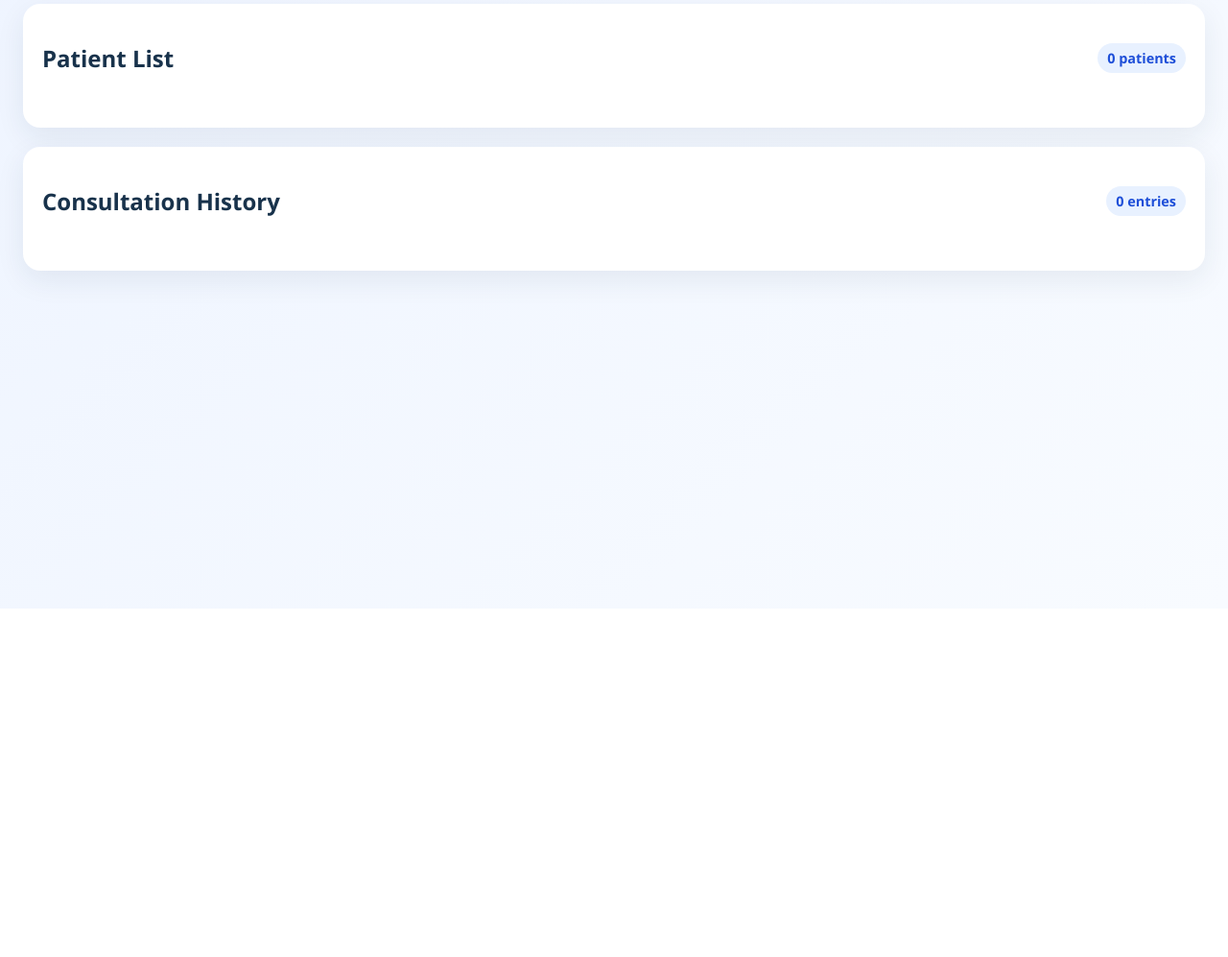
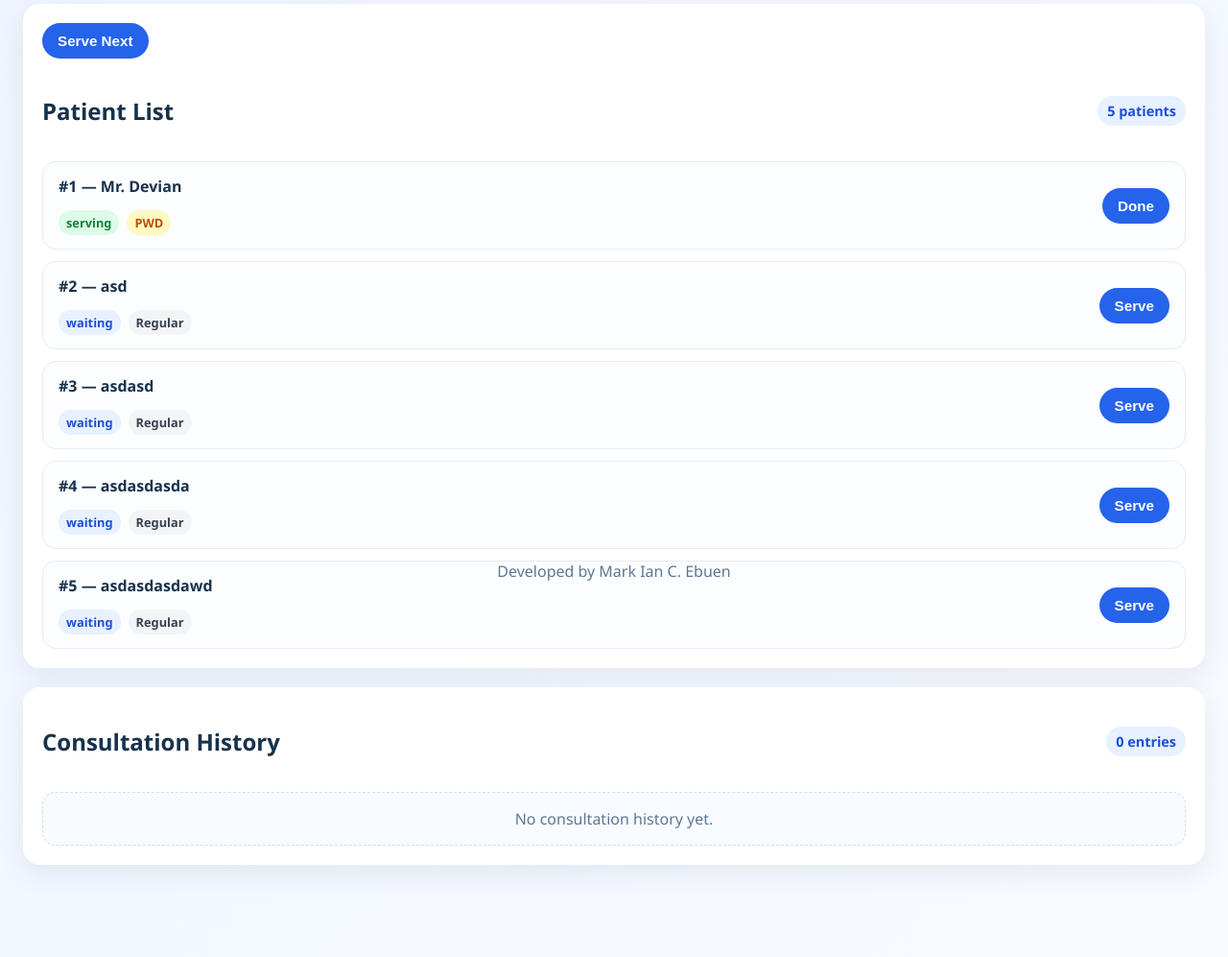
Before and after one commit to EbuenDev/QUEUING-SYSTEM, a PHP site: page /doctor.html in a window 1280 px wide. Shown: the part 166-1163 px from the top of the page at 96% size. Before the commit the page ends 800 px from the top, so only its background shows below. Run offline with PHP 8.4, Linux system fonts and the light colour scheme.

Commit message:
done the bhw page and all the redirect button to access the admin page

```diff
--- a/app.js
+++ b/app.js
@@ -20,6 +20,7 @@ function isAdminAuthenticated() {
   }
 }
 
+//This function sets the authentication state of the admin user in sessionStorage. It allows the application to remember whether the admin is logged in or not across page reloads within the same session.
 function setAdminAuthenticated(isAuthenticated) {
   try {
     if (isAuthenticated) {
@@ -32,6 +33,7 @@ function setAdminAuthenticated(isAuthenticated) {
   }
 }
 
+//This function updates the visibility of the admin login form, admin panel, and logout button based on the authentication state of the admin user. It ensures that only authenticated users can access the admin functionalities.
 function setAdminView(isAuthenticated) {
   const loginCard = document.getElementById('login-card');
   const adminPanel = document.getElementById('admin-panel');
@@ -57,6 +59,7 @@ function showAdminLoginError(message) {
   }
 }
 
+//This function broadcasts the current state of the queue to other browser tabs or windows using the BroadcastChannel API and localStorage. It ensures that all instances of the application stay in sync with the latest queue state.
 function broadcastState(nextState) {
   if (updateChannel) {
     updateChannel.postMessage({ type: 'queue-state-update', state: nextState });
@@ -71,6 +74,7 @@ function broadcastState(nextState) {
   }
 }
 
+//This function initializes real-time synchronization of the queue state across multiple browser tabs or windows. It uses the BroadcastChannel API if available, and also listens for changes in localStorage to update the state accordingly.
 function initRealtimeSync() {
   if (typeof BroadcastChannel !== 'undefined') {
     updateChannel = new BroadcastChannel('queue-system-sync');
@@ -103,6 +107,7 @@ function initRealtimeSync() {
   });
 }
 
+//This function fetches the current state of the queue from the backend API and updates the local state accordingly. It also handles any errors that may occur during the fetch operation.
 async function fetchState() {
   try {
     const response = await fetch('backend/api.php', { cache: 'no-store' });
@@ -116,6 +121,7 @@ async function fetchState() {
   }
 }
 
+//This function sends a POST request to the backend API with the specified action and payload. It updates the local state based on the response and handles any errors that may occur during the request.
 async function postAction(action, payload = {}) {
   try {
     const response = await fetch('backend/api.php', {
@@ -126,7 +132,7 @@ async function postAction(action, payload = {}) {
       body: JSON.stringify({ action, ...payload }),
       cache: 'no-store',
     });
-
+//This is to handle the case where the user is not authenticated
     const data = await response.json();
     if (response.status === 401) {
       setAdminAuthenticated(false);
@@ -134,6 +140,7 @@ async function postAction(action, payload = {}) {
       return;
     }
 
+    //this is to ensure that the state is updated after any action is performed, and the UI reflects the latest state.
     if (data?.success && data.state) {
       state = data.state;
       render();
@@ -145,6 +152,7 @@ async function postAction(action, payload = {}) {
   }
 }
 
+// this function simulates an admin login by checking against hardcoded credentials.
 async function loginAdmin(username, password) {
   try {
     const response = await fetch('backend/api.php', {
@@ -180,6 +188,8 @@ function getWaitingPatients() {
   return state.patients.filter((patient) => patient.status === 'waiting');
 }
 
+
+//This function renders the patient board, displaying the current serving patient, the next patient in line, and the waiting list. It updates the UI elements based on the current state of the queue.
 function renderPatientBoard() {
   const currentServing = document.getElementById('current-serving');
   const currentServingHeading = document.getElementById('current-serving-heading');
@@ -226,21 +236,27 @@ function renderPatientBoard() {
 
   waitingList.innerHTML = getWaitingPatients()
     .map(
-      (patient) => `
+      (patient) => {
+        const patientType = patient.type || 'regular';
+        return `
         <li class="queue-item">
           <div>
             <strong>#${patient.queueNumber} — ${patient.name}</strong>
             <small>Waiting for service</small>
           </div>
-          <span class="badge waiting">Waiting</span>
+          <div class="badge-group">
+            <span class="badge waiting">Waiting</span>
+            <span class="badge type-${patientType}">${patientType === 'pwd' ? 'PWD' : patientType === 'senior' ? 'Senior' : 'Regular'}</span>
+          </div>
         </li>
-      `,
+      `;
+      },
     )
     .join('');
 }
 
 
-
+//This function renders the consultation history, displaying a list of completed consultations along with their queue numbers and names. It updates the UI elements based on the current state of the consultation history.
 function renderConsultationHistory() {
   const historyList = document.getElementById('consultation-history');
   const historyCount = document.getElementById('history-count');
@@ -339,6 +355,7 @@ function renderDoctorQueue() {
   patientList.innerHTML = state.patients
     .map((patient) => {
       const patientType = patient.type || 'regular';
+      const isCurrentPatient = patient.status === 'serving';
       return `
       <li class="queue-item">
         <div>
@@ -347,6 +364,9 @@ function renderDoctorQueue() {
             <span class="badge ${patient.status}">${patient.status}</span>
             <span class="badge type-${patientType}">${patientType === 'pwd' ? 'PWD' : patientType === 'senior' ? 'Senior' : 'Regular'}</span>
           </div>
+        </div>
+        <div class="actions">
+          <button class="btn btn-primary" data-doctor-action="${isCurrentPatient ? 'finish' : 'serve'}" data-id="${patient.id}">${isCurrentPatient ? 'Done' : 'Serve'}</button>
         </div>
       </li>
     `;
@@ -456,7 +476,8 @@ function initAdminPage() {
   if (patientForm && patientNameInput) {
     patientForm.addEventListener('submit', (event) => {
       event.preventDefault();
-      addPatient(patientNameInput.value);
+      const type = patientForm.querySelector('input[name="admin-patient-type"]:checked')?.value || 'regular';
+      addPatient(patientNameInput.value, type);
       patientForm.reset();
     });
   }
@@ -517,6 +538,28 @@ function initBhwPage() {
   }
 }
 
+function initDoctorPage() {
+  const serveNextButton = document.getElementById('doctor-serve-next-btn');
+
+  if (serveNextButton) {
+    serveNextButton.addEventListener('click', serveNextPatient);
+  }
+
+  document.addEventListener('click', (event) => {
+    const button = event.target.closest('button[data-doctor-action]');
+    if (!button) {
+      return;
+    }
+
+    const { doctorAction, id } = button.dataset;
+    if (doctorAction === 'serve') {
+      servePatient(id);
+    } else if (doctorAction === 'finish') {
+      finishPatient(id);
+    }
+  });
+}
+
 function initAdminAuth() {
   const loginForm = document.getElementById('admin-login-form');
   const usernameInput = document.getElementById('admin-username');
@@ -569,9 +612,14 @@ document.addEventListener('DOMContentLoaded', () => {
     initBhwPage();
   }
 
+  if (document.getElementById('doctor-patient-list')) {
+    initDoctorPage();
+  }
+
   const needsQueueSync = Boolean(
     document.getElementById('patient-list') ||
     document.getElementById('waiting-list') ||
+    document.getElementById('doctor-patient-list') ||
     document.getElementById('consultation-history') ||
     document.getElementById('bhw-patient-list')
   );
--- a/backend/api.php
+++ b/backend/api.php
@@ -76,7 +76,7 @@ if (!is_array($payload)) {
 }
 
 $action = $payload['action'] ?? '';
-$requiresAdminAuth = !in_array($action, ['login', 'logout', 'add'], true);
+$requiresAdminAuth = !in_array($action, ['login', 'logout', 'add', 'serve-next', 'serve', 'finish'], true);
 
 if ($requiresAdminAuth && !isAdminAuthenticated()) {
     jsonResponse(['success' => false, 'message' => 'Admin authentication required'], 401);
--- a/backend/queue.json
+++ b/backend/queue.json
@@ -1,13 +1,41 @@
 {
     "patients": [
         {
-            "id": "90260af963ec33e6",
-            "name": "asdad",
+            "id": "c9905a43da598c16",
+            "name": "Mr. Devian",
             "queueNumber": 1,
             "status": "serving",
+            "type": "pwd"
+        },
+        {
+            "id": "2fa82b745ecac787",
+            "name": "asd",
+            "queueNumber": 2,
+            "status": "waiting",
+            "type": "regular"
+        },
+        {
+            "id": "255df3d4672e4f70",
+            "name": "asdasd",
+            "queueNumber": 3,
+            "status": "waiting",
+            "type": "regular"
+        },
+        {
+            "id": "483b5bed69072a14",
+            "name": "asdasdasda",
+            "queueNumber": 4,
+            "status": "waiting",
+            "type": "regular"
+        },
+        {
+            "id": "404429e7ff7d48e4",
+            "name": "asdasdasdawd",
+            "queueNumber": 5,
+            "status": "waiting",
             "type": "regular"
         }
     ],
-    "nextQueueNumber": 2,
+    "nextQueueNumber": 6,
     "consultationHistory": []
 }
--- a/bhw.html
+++ b/bhw.html
@@ -15,10 +15,6 @@
         <h1>Barangay Health Worker</h1>
         <p>Add and update patients only.</p>
     </div>
-    </div>
-    <div class="topbar-actions">
-    <a class="nav-link" href="index.html">Patient Display</a>
-    <a class="nav-link" href="admin.html">Manage Queue</a>
     </div>
 </header>
 
--- a/doctor.html
+++ b/doctor.html
@@ -21,6 +21,10 @@
 
 <main class="board admin-board">
     <section class="card full-width">
+        <div class="toolbar">
+            <button id="doctor-serve-next-btn" class="btn btn-primary" type="button">Serve Next</button>
+        </div>
+
         <div class="section-header">
             <h2>Patient List</h2>
             <span id="admin-count" class="pill">0 patients</span>
@@ -33,4 +37,11 @@
                 <span id="history-count" class="pill">0 entries</span>
             </div>
             <ul id="consultation-history" class="queue-list"></ul>
+        </section>
+    </main>
+
+    <footer class="site-credit">Developed by Mark Ian C. Ebuen</footer>
+
+    <script src="app.js"></script>
+</body>
 </html>
--- a/styles.css
+++ b/styles.css
@@ -16,6 +16,7 @@ body {
   display: flex;
   flex-direction: column;
   overflow-x: hidden;
+  padding-bottom: 72px;
 }
 
 .topbar {
@@ -321,7 +322,20 @@ body {
     color: #0369a1;
   }
 
+.site-credit {
+  position: fixed;
+  left: 0;
+  right: 0;
+  bottom: 28px;
+  z-index: 20;
+  width: 100%;
+  transform: none;
+  padding: 0;
+  text-align: center;
+  color: #5f7794;
   background: transparent;
+  white-space: nowrap;
+  pointer-events: none;
 }
 
 @media (max-width: 760px) {
@@ -400,7 +414,8 @@ body {
   }
 
   .site-credit {
-    padding: 20px 16px 24px;
+    bottom: 20px;
+    padding: 0;
   }
 }
 
```
Also changed, not shown: admin.html (+14 -0 lines).
